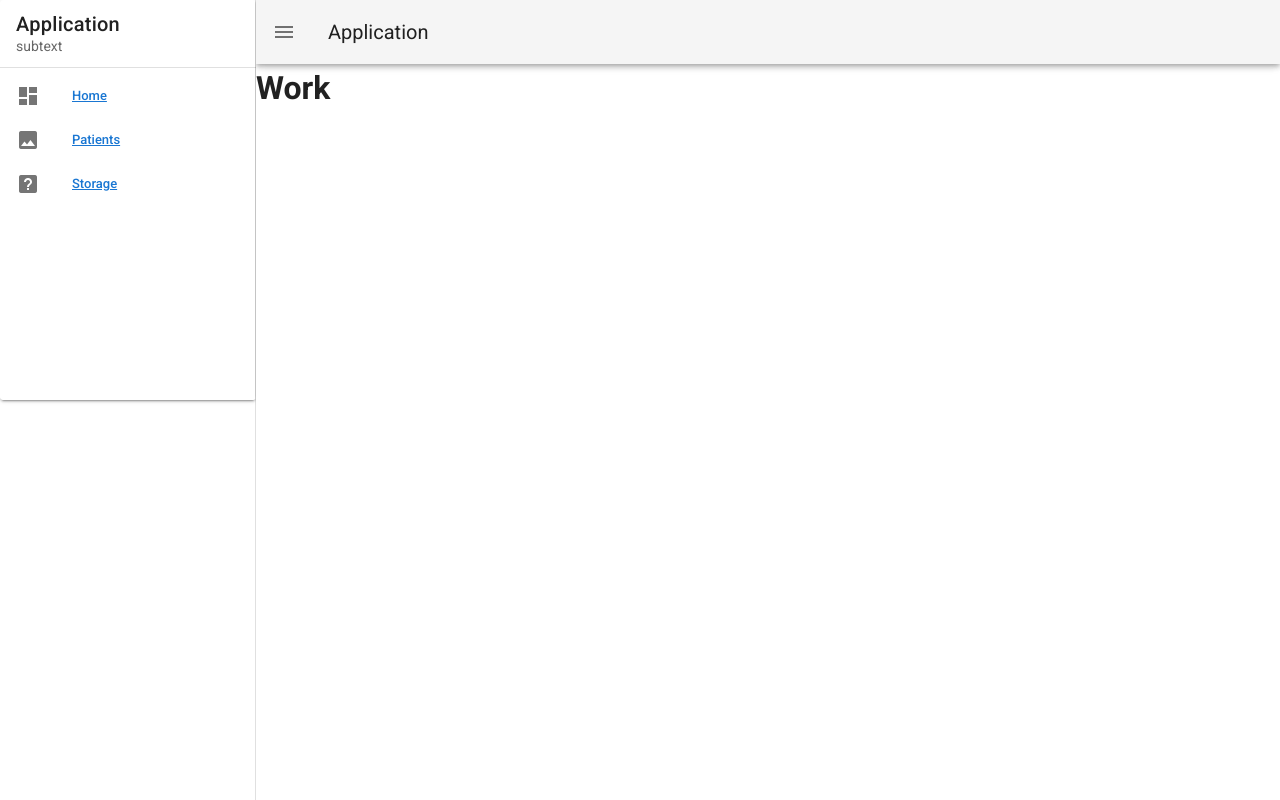
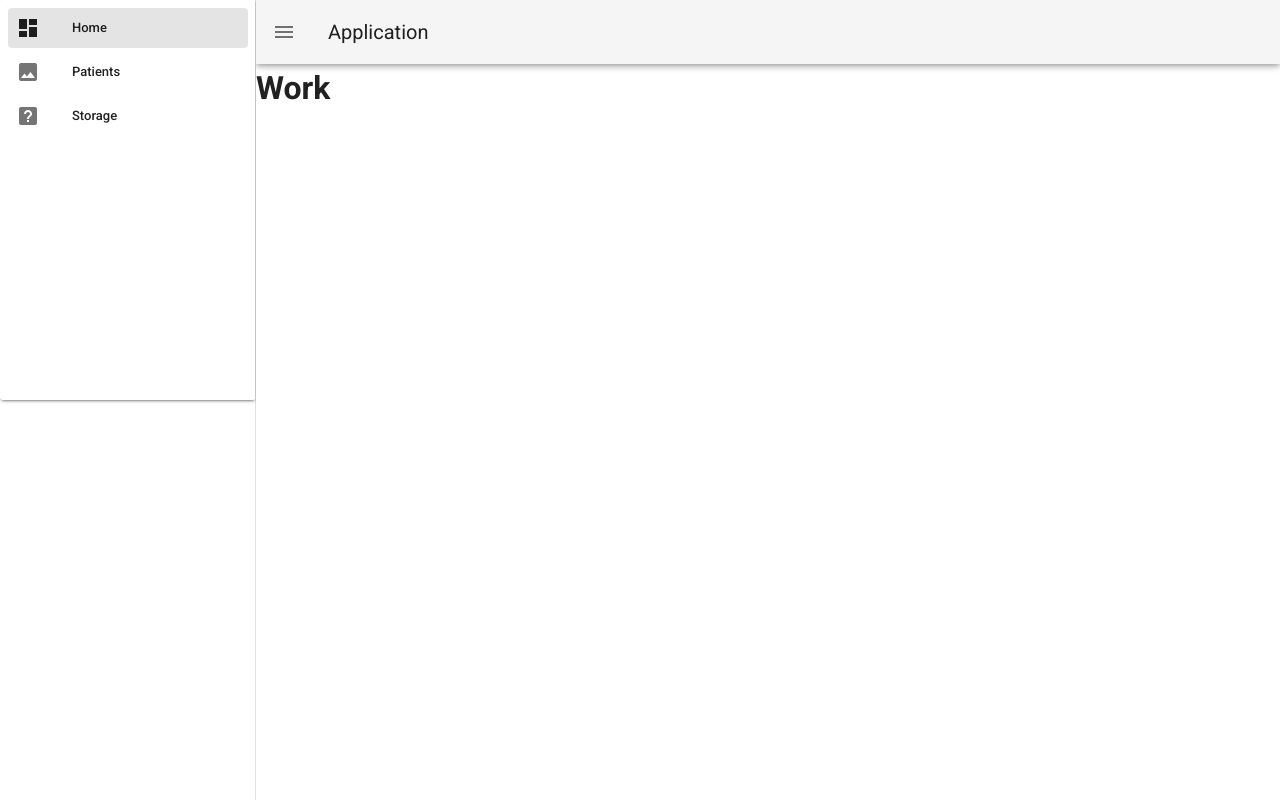
Before and after one commit to Ivelin-uk/demo1, a Vue app: page / in a window 1280 px wide. Built offline with nearby package versions, Linux system fonts and the light colour scheme.

Commit message:
fixing links

```diff
--- a/src/App.vue
+++ b/src/App.vue
@@ -11,18 +11,6 @@
           class="mx-auto"
         >
           <v-navigation-drawer permanent>
-            <v-list-item>
-              <v-list-item-content>
-                <v-list-item-title class="title">
-                  Application
-                </v-list-item-title>
-                <v-list-item-subtitle>
-                  subtext
-                </v-list-item-subtitle>
-              </v-list-item-content>
-            </v-list-item>
-
-            <v-divider></v-divider>
 
             <v-list
               dense
@@ -31,6 +19,7 @@
               <v-list-item
                 v-for="item in items"
                 :key="item.title"
+                :to="item.route"
                 link
               >
                 <v-list-item-icon>
@@ -38,7 +27,7 @@
                 </v-list-item-icon>
 
                 <v-list-item-content>
-                  <v-list-item-title><router-link to="/">{{ item.title }}</router-link></v-list-item-title>
+                  <v-list-item-title>{{ item.title }}</v-list-item-title>
                 </v-list-item-content>
               </v-list-item>
             </v-list>
@@ -64,9 +53,9 @@
     data () {
       return {
         items: [
-          { title: 'Home', icon: 'mdi-view-dashboard' },
-          { title: 'Patients', icon: 'mdi-image' },
-          { title: 'Storage', icon: 'mdi-help-box' },
+          { title: 'Home', icon: 'mdi-view-dashboard',route: '/' },
+          { title: 'Patients', icon: 'mdi-image', route: '/patients' },
+          { title: 'Storage', icon: 'mdi-help-box', route: '/storage' },
         ],
         right: null,
         drawer: null
```
Also changed, not shown: src/json/data.json (added, +10 -0 lines).
